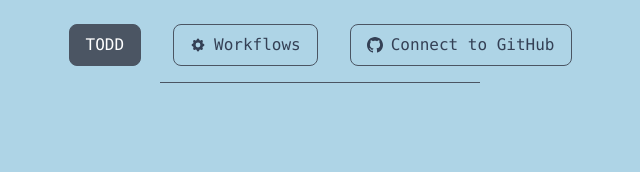
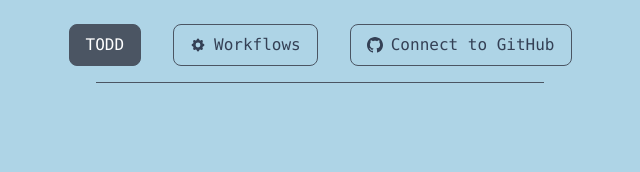
Before and after one commit to nelceb/todd-automation, a Next.js app in the folder frontend/: page / in a window 1280 px wide. Shown: the top 172 px of the page, without its empty margins (320-960 px from the left). Built offline with nearby package versions, Linux system fonts and the light colour scheme.

Commit message:
fix: extend divider line width and increase title padding to prevent text cutoff

```diff
--- a/frontend/app/components/WorkflowStatus.tsx
+++ b/frontend/app/components/WorkflowStatus.tsx
@@ -424,7 +424,7 @@ export default function WorkflowStatus({ githubToken }: WorkflowStatusProps) {
   ]
 
   return (
-    <div className="w-full max-w-none mx-auto px-8 sm:px-12 lg:px-16 xl:px-20 pt-56">
+    <div className="w-full max-w-none mx-auto px-8 sm:px-12 lg:px-16 xl:px-20 pt-64">
       {/* Header - Centered and more prominent */}
       <div className="text-center mb-16">
         <h1 className="text-5xl font-mono mb-3 tracking-wide" style={{ color: '#344055' }}>
--- a/frontend/app/page.tsx
+++ b/frontend/app/page.tsx
@@ -65,7 +65,7 @@ export default function Home() {
             <GitHubAuth onAuthSuccess={handleAuthSuccess} />
           </div>
           {/* Línea divisoria fina */}
-          <div className="w-full max-w-xs border-t border-gray-600 mt-4"></div>
+          <div className="w-full max-w-md border-t border-gray-600 mt-4"></div>
         </div>
       </header>
 
```
